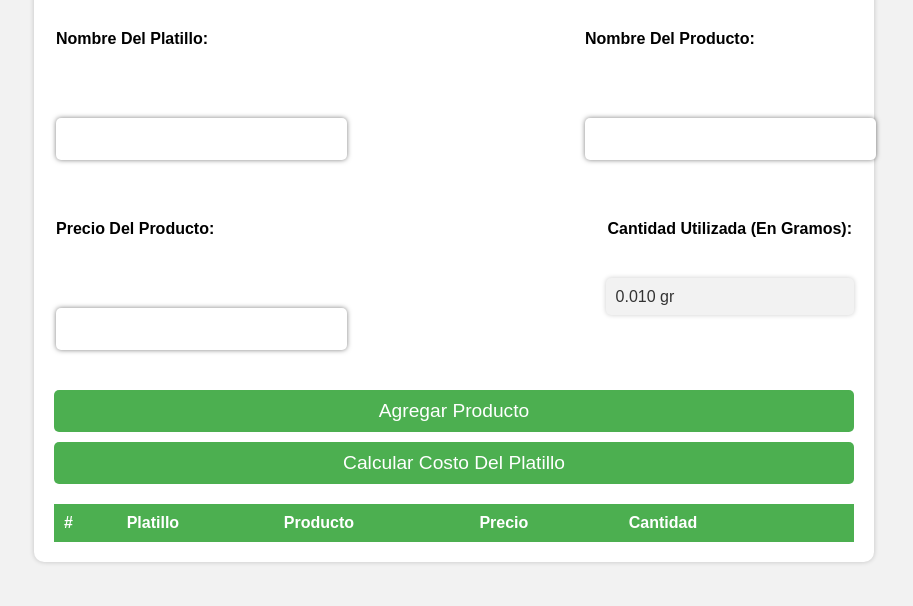
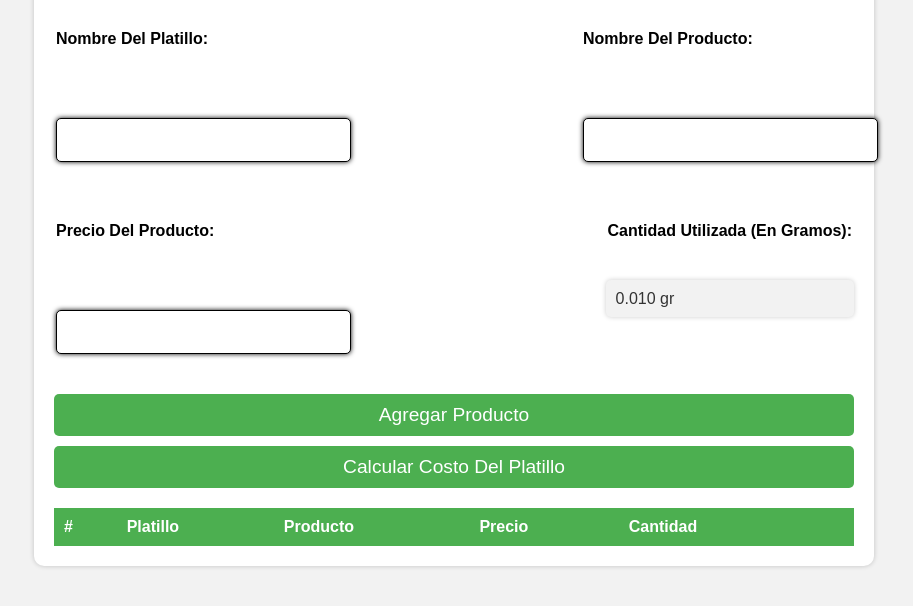
Before and after one commit to GerardoSague/hellthycost, a plain HTML site: page index.html in a window 1280 px wide. Shown: the part 78-684 px from the top of the page, without its empty margins (186-1099 px from the left). Drawn offline with Linux system fonts and the light colour scheme.

Commit message:
Add files via upload

```diff
--- a/style.css
+++ b/style.css
@@ -40,10 +40,11 @@ form input {
     border: none;
     padding: 10px;
     border-radius: 5px;
-    box-shadow: 0 0 5px rgba(0,0,0,0.5);
+    box-shadow: 0 0 5px rgba(0,0,0,10);
     font-size: 1.2rem;
     margin-bottom: 10px;
-    border-width: 5px;
+    border-style: solid;
+    border-width: 1px;
 }
 
 form button {
```
